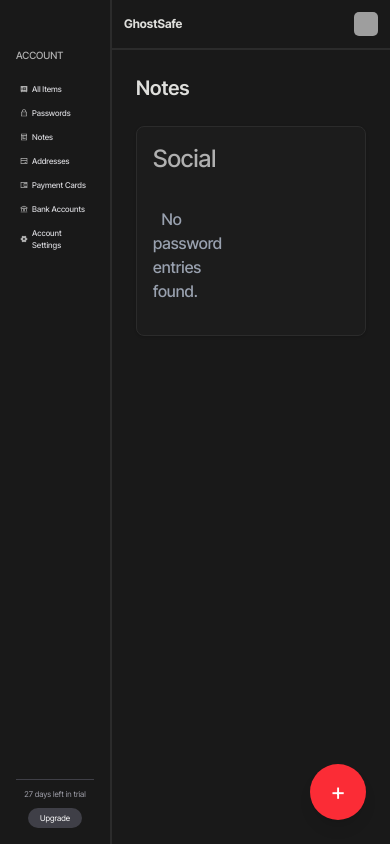
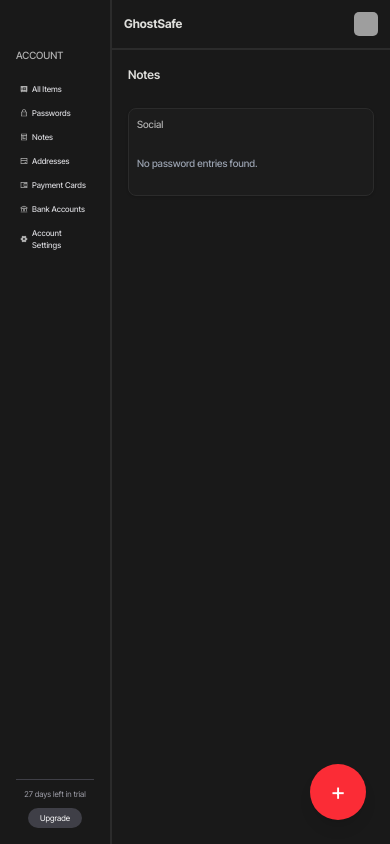
Before and after one commit to harsh749005/GhostSafe, a Next.js app: page /notes in a window 390 px wide. Built offline with nearby package versions, Linux system fonts and the light colour scheme; grey boxes are pictures that could not be loaded.

Commit message:
notes is responsive

```diff
--- a/app/notes/page.jsx
+++ b/app/notes/page.jsx
@@ -4,8 +4,10 @@
 import { useEffect, useState } from "react";
 import Notes from "../components/modules/Notes";
 import { useUser } from "../context/UserContext";
+import Skeleton from "@mui/material/Skeleton";
+import Stack from "@mui/material/Stack";
+import { ToastContainer, toast } from "react-toastify";
 import axios from "axios";
-import { ToastContainer, toast } from "react-toastify";
 
 export default function NotesManager() {
   const [hoveredIndex, setHoverIndex] = useState(null);
@@ -76,9 +78,12 @@
   const handleDelete = async (id) => {
     try {
       const response = await axios.delete(`api/notes/deletenotes?id=${id}`);
-      setData((prev) => prev.filter((data) => data.id !== id));
-      if (response) {
+      if (response.status === 200) {
         notify("Notes Deleted");
+        setTimeout(()=>{
+          setData((prev) => prev.filter((data) => data.id !== id));
+          window.location.reload();
+        },2000)
       }
     } catch (err) {
       // console.error("Error deleting item:", err);
@@ -111,10 +116,10 @@
         >
           <Navbar />
           {/* Content */}
-          <main className="p-6">
+        <main className="p-4 md:p-6">
             <div className="flex items-center justify-between mb-6">
               <h2
-                className="text-xl font-semibold text-[#dededb]"
+              className="text-[12px] md:text-xl font-semibold text-[#dededb]"
                 style={{ fontFamily: "Inter" }}
               >
                 Notes
@@ -138,21 +143,26 @@
                 backgroundColor: "var(--cardContainer)",
                 border: "1px solid #2b2b2b",
               }}
-              className=" rounded-lg shadow p-4"
-            >
-              <div className="flex items-center justify-between mb-4">
-                <h3 className="font-medium text-[#B0B0B0] text-2xl">Social </h3>
+            className="p-2 rounded-lg shadow md:p-4">
+              <div className="flex items-center justify-between mb-2 md:mb-4">
+                <h3 className="text-[10px] font-medium text-[#B0B0B0] md:text-2xl">Social </h3>
                 {/* <span className="text-sm text-zinc-500">↓</span> */}
               </div>
 
-              <div className="grid grid-cols-4 gap-4">
+              <div className="flex flex-wrap flex-row md:grid md:grid-cols-4 gap-2 md:gap-4">
                 {/* Sample Items */}
                 {loding ? (
-                  <h1 className="text-gray-500 font-medium text-center py-4">
-                    Loding...
-                  </h1>
-                ) : data.length === 0 ? (
-                  <h1 className="text-gray-400 font-medium text-center py-4">
+                  data.map((item, index) => (
+                    <Stack key={item.id} spacing={1}>
+                      <Skeleton
+                        variant="rounded"
+                        width={"100%"}
+                        height={80}
+                        sx={{ backgroundColor: "#2a2a2a" }}
+                      />
+                    </Stack>
+                  ))                ) : data.length === 0 ? (
+              <h1 className="text-gray-400 font-medium text-center text-[10px] md:text-lg py-4">
                     No password entries found.
                   </h1>
                 ) : (
@@ -161,23 +171,23 @@
                       key={index}
                       onMouseLeave={() => setHoverIndex(null)}
                       onMouseEnter={() => setHoverIndex(index)}
-                      className="relative min-h-20 cursor-pointer bg-[#222] border border-[#2e2e2e] rounded-lg p-4 hover:shadow-md transition"
+                      className="w-full p-2 md:w-full md:p-4 relative cursor-pointer bg-[#222] border border-[#2e2e2e] rounded-md md:rounded-lg  hover:shadow-md transition"
                     >
                       <div className="flex items-center space-x-3">
                         <div className="flex flex-col gap-2">
                           <img
                             src="/images/notes.svg"
                             alt="notes"
-                            className="w-4 text-[#b0b0b0] "
+                            className="w-3 md:w-4 text-[#b0b0b0] "
                           />
-                          <h4 className="font-medium text-md text-[#B0B0B0] max-w-52  ">
+                          <h4 className="font-medium line-clamp-1 text-[10px] md:text-lg text-[#B0B0B0] max-w-52  ">
                             {data.name}
                           </h4>
                         </div>
                       </div>
                       {hoveredIndex === index && (
-                        <div className="bg-transparent border border-[#2e2e2e] rounded-lg p-2 hover:shadow-md transition w-full h-full absolute top-0 left-0 flex justify-end items-start">
-                          <div className="flex flex-col space-y-2">
+                        <div className="bg-transparent border-none p-2 hover:shadow-md transition w-full h-full absolute top-0 left-0 flex justify-end items-start">
+                          <div className="flex md:flex-col gap-2 md:gap-0 md:space-y-2">
                             <button
                               onClick={(e) => {
                                 e.stopPropagation();
@@ -185,7 +195,7 @@
                                 setVisible(true);
                                 handleEdit(data.id);
                               }}
-                              className="text-sm font-semibold bg-blue-600 hover:bg-blue-500 text-white px-3 py-1 rounded shadow-sm transition cursor-pointer"
+                              className=" cursor-pointer text-[8px] md:text-sm font-semibold bg-blue-600 hover:bg-blue-500 text-white px-3 md:py-1 rounded-[2px] md:rounded shadow-sm transition"
                             >
                               Edit
                             </button>
@@ -194,7 +204,7 @@
                                 e.stopPropagation();
                                 handleDelete(data.id);
                               }}
-                              className="text-sm cursor-pointer font-semibold bg-red-600 hover:bg-red-500 text-white px-3 py-1 rounded shadow-sm transition"
+                              className=" cursor-pointer text-[8px] md:text-sm font-semibold bg-red-600 hover:bg-red-500 text-white px-2 py-[2px] md:py-1 md:px-3  rounded-[2px] md:rounded shadow-sm transition"
                             >
                               Delete
                             </button>
```
